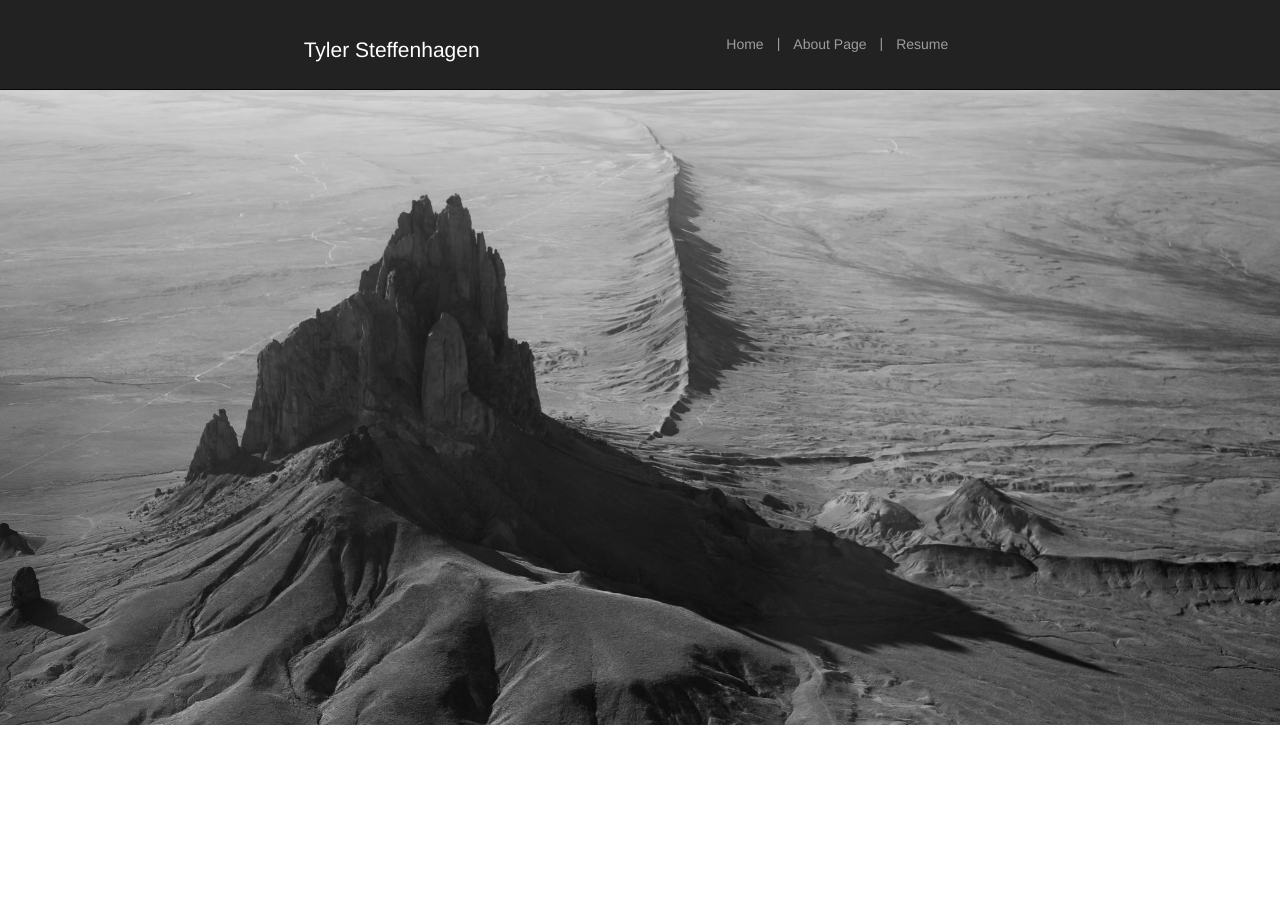
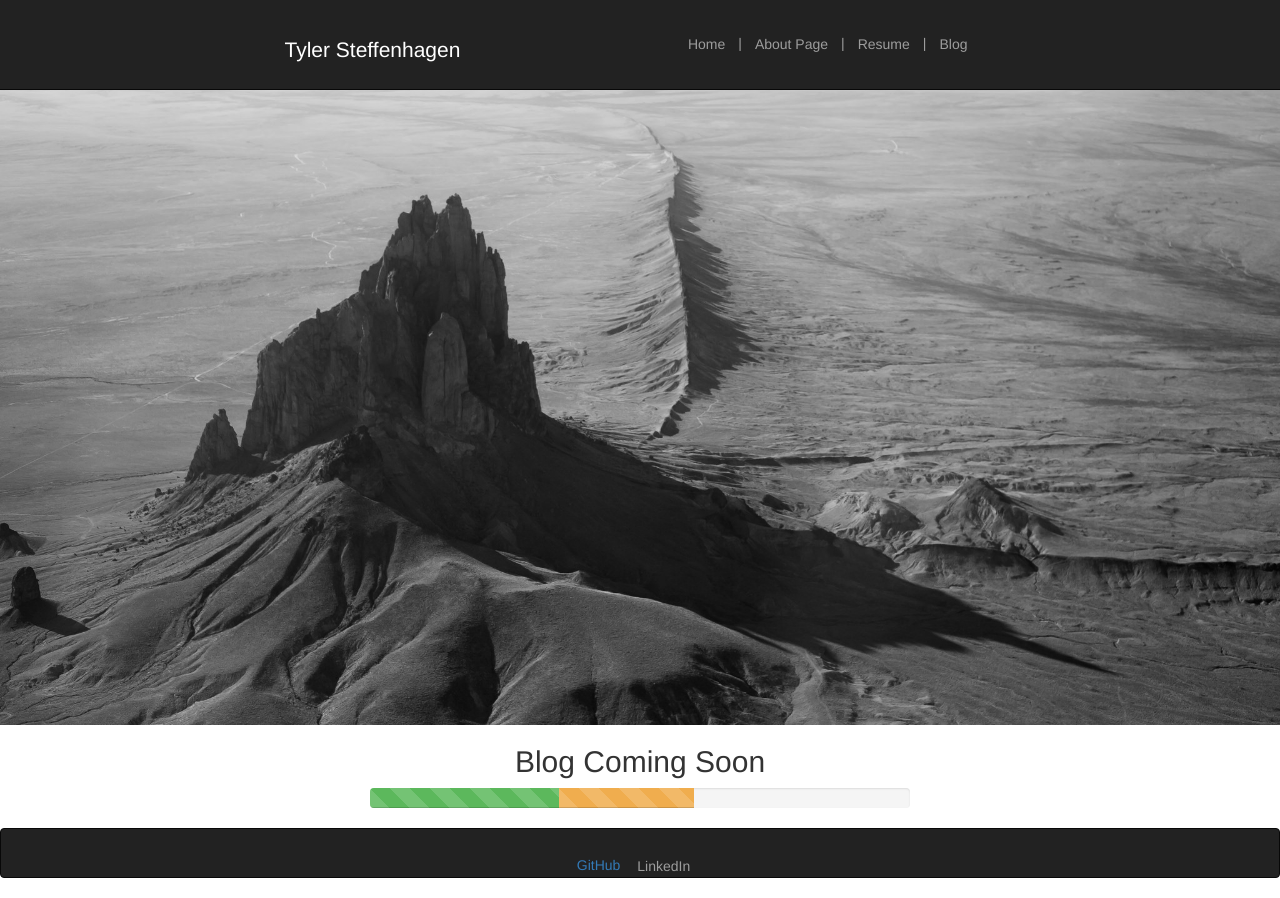
Before and after one commit to tsteffenhagen/tyler-personal-site, a React (Create React App) app: page /blog in a window 1280 px wide. Before the commit the page ends 800 px from the top, so only its background shows below. Built offline with nearby package versions, Linux system fonts and the light colour scheme.

Commit message:
Created Blog Link and progress bar for coming soon

```diff
--- a/src/App.js
+++ b/src/App.js
@@ -9,7 +9,7 @@ import Background from './images/home.png'
 import AboutPage from './components/AboutPage/AboutPage'
 import ResumePage from './components/ResumePage/ResumePage'
 import HomePage from './components/HomePage/HomePage'
-
+import BlogPage from './components/BlogPage/BlogPage'
 var sectionStyle = {
   height: "725px",
   background: `url(${Background})`,
@@ -37,6 +37,8 @@ class App extends Component {
             <Link to="about"><Button bsStyle="link"><h5>About Page</h5></Button></Link>
             {"|"}
             <Link to="resume"><Button bsStyle="link"><h5>Resume</h5></Button></Link>
+            {"|"}
+            <Link to="blog"><Button bsStyle="link"><h5>Blog</h5></Button></Link>
           </div>
           </NavItem>
           </Nav>
@@ -47,6 +49,7 @@ class App extends Component {
           <Route exact path='/' component={HomePage} />
           <Route path='/about' component={AboutPage}/>
           <Route path='/resume' component={ResumePage}/>
+          <Route path='/blog' component={BlogPage}/>
         </div>
       </div>
       </Router>
--- /dev/null
+++ b/src/components/BlogPage/BlogPage.js
@@ -0,0 +1,51 @@
+import React, { Component } from 'react';
+import { Grid, Row, Col, ProgressBar } from 'react-bootstrap';
+import Footer from '../Footer/Footer';
+
+var rightSectionStyle = {
+    textAlign: "right"
+};
+
+var leftSectionStyle = {
+    textAlign: "left"
+};
+
+var centerSectionStyle = {
+    textAlign: "center"
+};
+
+
+export default class BlogPage extends Component {
+    render() {
+        return (
+            <div>
+                <Grid>
+
+                    <Row>
+
+                    <Col md={12} style={centerSectionStyle}>
+                    <h2>Blog Coming Soon</h2>
+                    </Col>
+                    </Row>
+
+                    <Row>
+                    <Col md={3}>
+                    </Col>
+
+                    <Col md={6}>
+                        <ProgressBar>
+                            <ProgressBar active bsStyle="success" now={35} key={1} />
+                            <ProgressBar active bsStyle="warning" now={25} key={2} />
+                        </ProgressBar>
+                    </Col>
+
+                    <Col md={3}>
+                    </Col>
+                    </Row>
+
+                </Grid>
+                <Footer />
+            </div>
+        )
+    }
+}
--- a/src/components/HomePage/HomePage.js
+++ b/src/components/HomePage/HomePage.js
@@ -2,9 +2,7 @@ import React, { Component } from 'react';
 import FA from 'react-fontawesome';
 import Footer from '../Footer/Footer';
 import { Carousel } from 'react-bootstrap';
-import { Grid, Image } from 'react-bootstrap';
-import { Row } from 'react-bootstrap';
-import { Col } from 'react-bootstrap';
+import { Grid, Image, Row, Col } from 'react-bootstrap';
 import Background from '../../images/home.png';
 import image from '../../images/hustle.png';
 
@@ -46,10 +44,11 @@ export default class HomePage extends Component {
             </Col>
             <Col md={10} style={centerSectionStyle}>
               <p>Hi my name is Tyler Steffenhagen and welcome to my site. Feel free to click around and
-                explore the site I hope that you find something of interest to you. The site is currently
+                explore the site, I hope that you find something of interest to you. The site is currently
                 a work in progress and I look forward to adding more features such as a section for my blog
-                and other sites of my own creation as time allows. Feel free to contact me at any of the links below. </p>
+                and other sites of my own creation as time allows. Please feel free to contact me. </p>
             </Col>
+
             <Col md={1}>
             </Col>
           </Row>
@@ -70,9 +69,8 @@ export default class HomePage extends Component {
               <p>Here are some examples of my work. </p>
             </Col>
 
-            <Col md={1}>
-            </Col>
-          </Row>
+            <Col md={1}></Col>
+          </Row><br />
 
           <Row >
             <Col md={1}>
```
